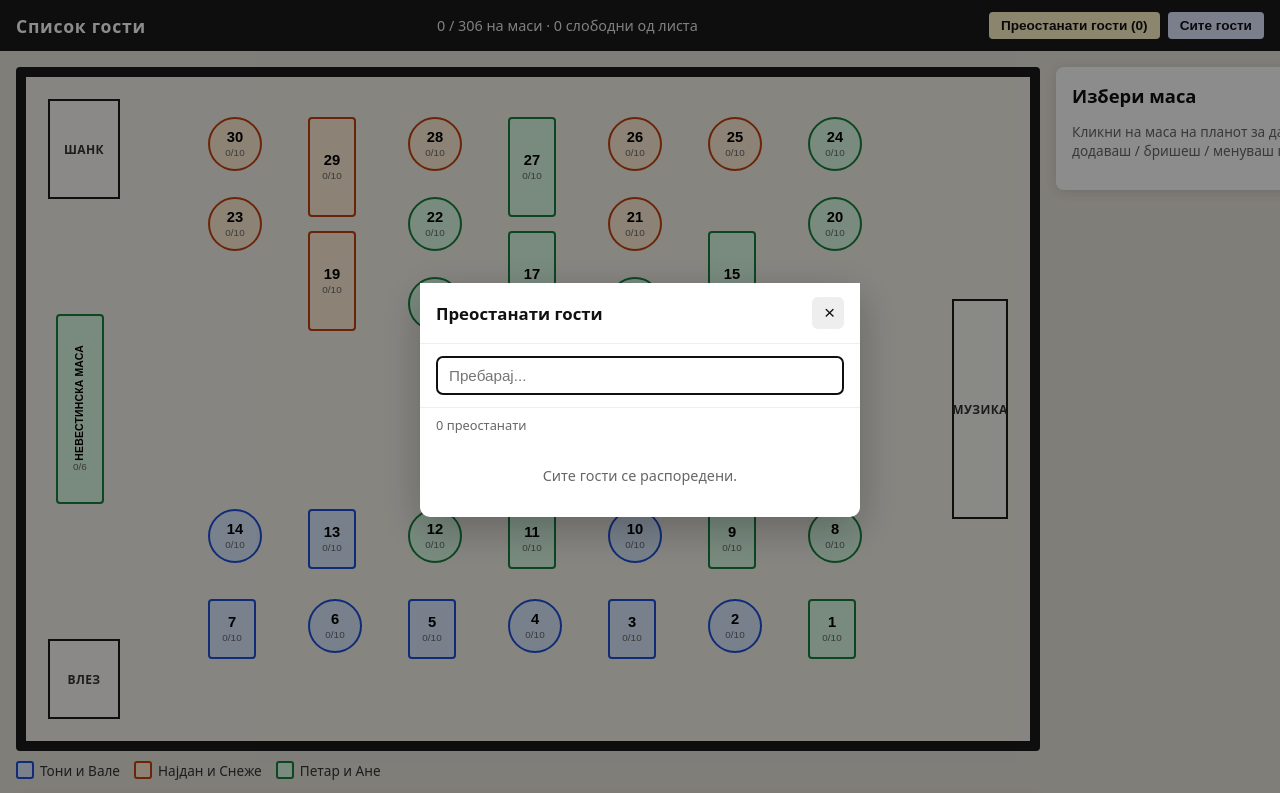
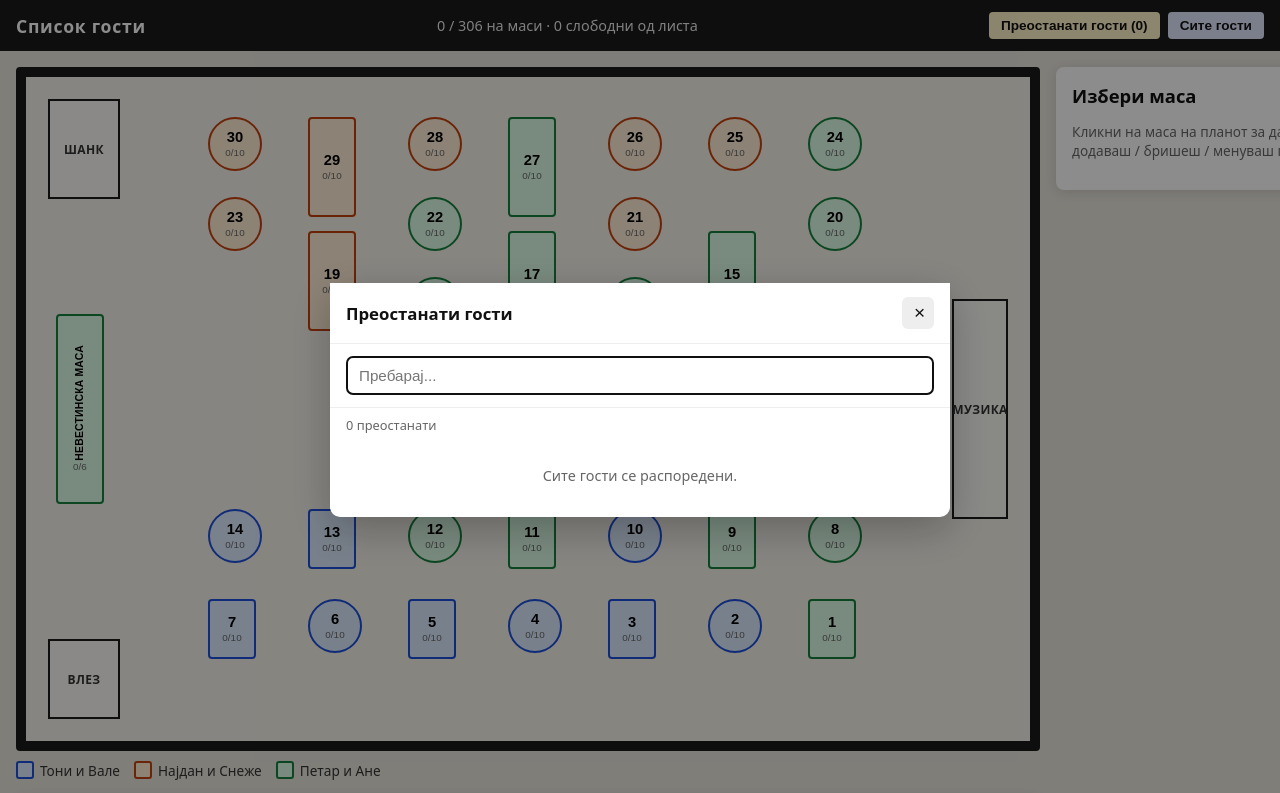
Before and after one commit to nikolovskipetar45/park-masi, a website: page public/index.html in a window 1280 px wide. Both pictures are taken after a click on the button "Преостанати гости (0)". Shown: the top 793 px of the page. Drawn offline with Linux system fonts and the light colour scheme; no server answers.

Commit message:
Make guest modals wider and taller.

```diff
--- a/public/index.html
+++ b/public/index.html
@@ -597,8 +597,8 @@
     .modal {
       background: #fff;
       border-radius: 10px;
-      width: min(440px, 100%);
-      max-height: min(80vh, 640px);
+      width: min(620px, 100%);
+      max-height: min(88vh, 780px);
       display: flex;
       flex-direction: column;
       box-shadow: 0 12px 40px rgba(0, 0, 0, 0.25);
```
